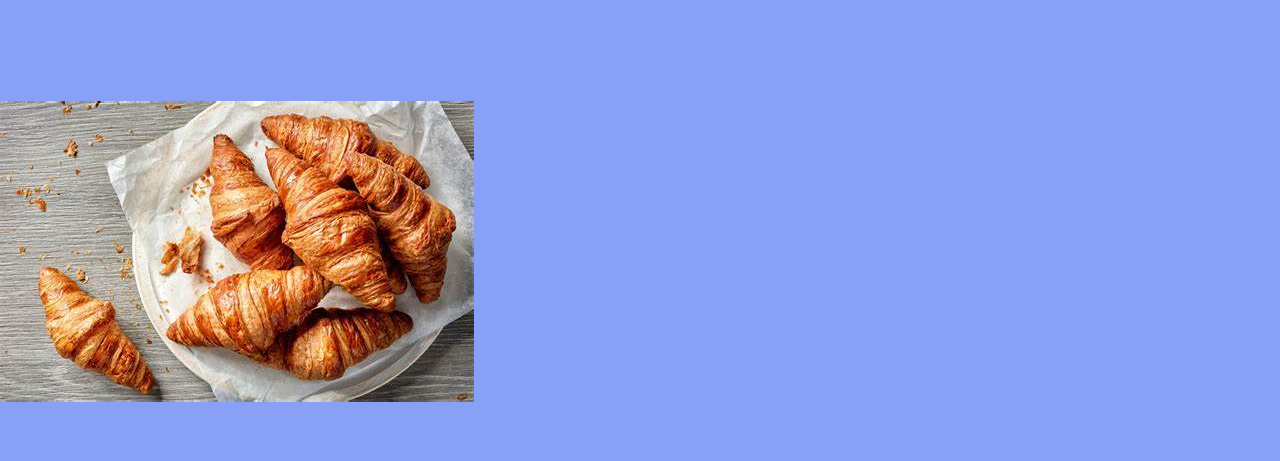
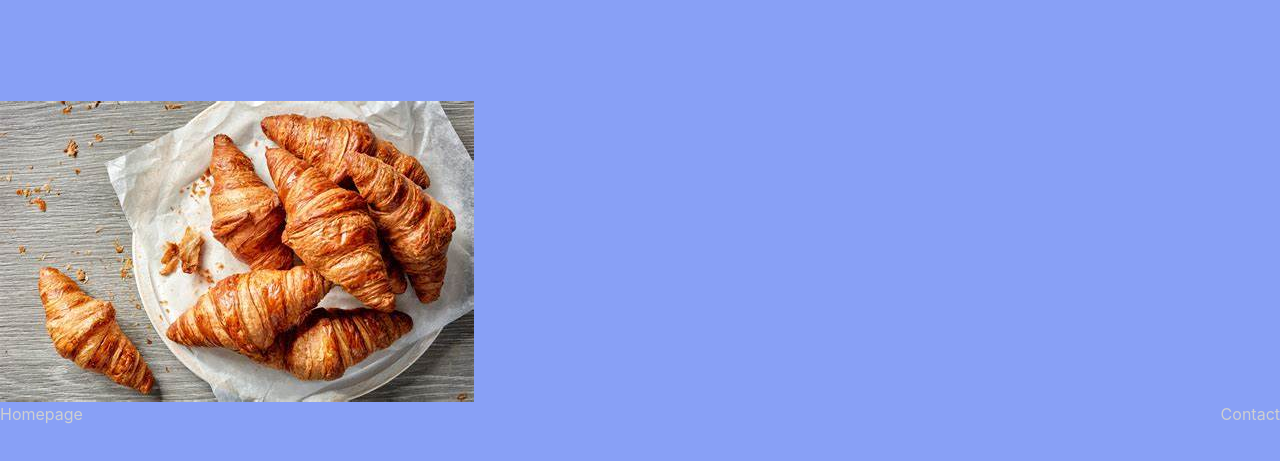
Before and after one commit to Weddeve/Croissant, a plain HTML site: page photo.html in a window 1280 px wide. Shown: the part 41-502 px from the top of the page. Drawn offline with nearby package versions, Linux system fonts and the light colour scheme.

Commit message:
update photo.html

```diff
--- a/photo.html
+++ b/photo.html
@@ -19,5 +19,9 @@
     <br />
     <br />
     <img src="images/Croissant.jpeg" class="img-fluid" />
+    <div class="d-flex justify-content-between">
+      <a href="index.html">Homepage</a>
+      <a href="contact.html">Contact</a>
+    </div>
   </body>
 </html>
```
